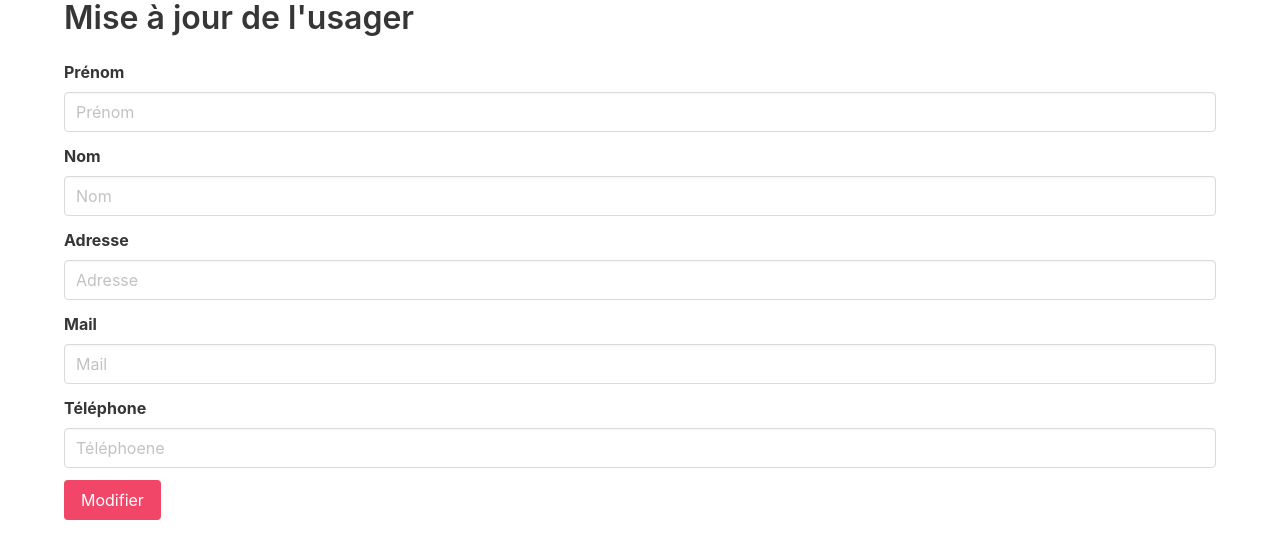
After one commit to Khaloudinho/bibal-project, a Spring app: template src/main/resources/templates/updateUserForm.html in a window 1280 px wide. The commit adds this page. Shown: the top 559 px of the page. Run offline with Thymeleaf, Linux system fonts and the light colour scheme; the template is opened without the code that fills it, so the values that code supplies are empty; some libraries are stand-ins or nearby versions.

Commit message:
feature:usager:update usager done

```diff
--- /dev/null
+++ b/src/main/resources/templates/updateUserForm.html
@@ -0,0 +1,58 @@
+<!DOCTYPE html>
+<html>
+<head>
+    <meta charset="UTF-8"/>
+    <title>Mise à jour de l'usager</title>
+    <link rel="stylesheet" href="https://cdnjs.cloudflare.com/ajax/libs/bulma/0.5.3/css/bulma.min.css"></link>
+</head>
+<body>
+<section>
+    <div class="container">
+        <p class="title">Mise à jour de l'usager <span th:text="${usager.nom}"></span> <span th:text="${usager.prenom}"></span></p>
+        <form th:action="@{/updateUsager}" th:method="put">
+            <input type="hidden" name="id" th:value="${usager.idUsager}"></input>
+            <div class="field">
+                <label class="label">Prénom</label>
+                <div class="control">
+                    <input class="input" type="text" name="prenom" placeholder="Prénom" th:value="${usager.prenom}"></input>
+                </div>
+            </div>
+
+            <div class="field">
+                <label class="label">Nom</label>
+                <div class="control">
+                    <input class="input" type="text" name="nom" placeholder="Nom" th:value="${usager.nom}"></input>
+                </div>
+            </div>
+
+            <div class="field">
+                <label class="label">Adresse</label>
+                <div class="control">
+                    <input class="input" type="text" name="adresse" placeholder="Adresse" th:value="${usager.adresse}"></input>
+                </div>
+            </div>
+
+            <div class="field">
+                <label class="label">Mail</label>
+                <div class="control">
+                    <input class="input" type="email" name="mail" placeholder="Mail" th:value="${usager.mail}"></input>
+                </div>
+            </div>
+
+            <div class="field">
+                <label class="label">Téléphone</label>
+                <div class="control">
+                    <input class="input" type="tel" name="tel" placeholder="Téléphoene" th:value="${usager.tel}"></input>
+                </div>
+            </div>
+
+            <div class="field">
+                <div class="control">
+                    <button class="button is-danger">Modifier</button>
+                </div>
+            </div>
+        </form>
+    </div>
+</section>
+</body>
+</html>
```
Also changed, not shown: src/main/java/com/bibal/controller/UsagerController.java (+11 -4 lines), src/main/resources/templates/ListeUsagers.html (+27 -4 lines).
